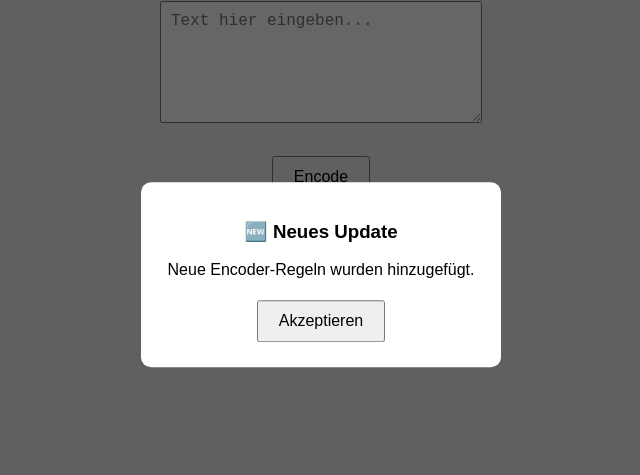
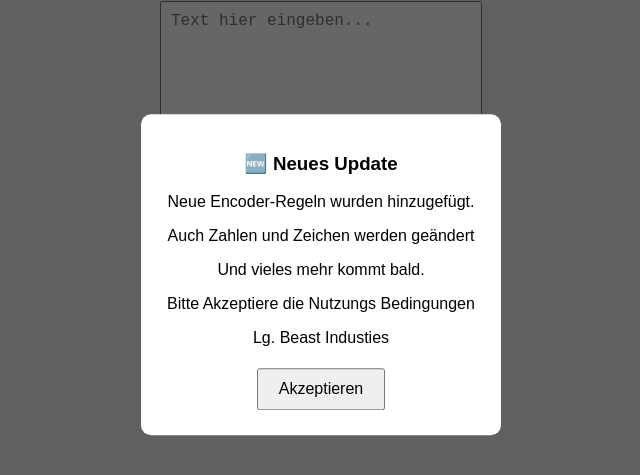
Before and after one commit to Beastmeds/Beast-encode, a plain HTML site: page index.html in a window 1280 px wide. Shown: the part 125-600 px from the top of the page, without its empty margins (319-959 px from the left). Drawn offline with Linux system fonts and the light colour scheme.

Commit message:
Update updatePopup content in index.html
Added additional information about updates and terms.

```diff
--- a/index.html
+++ b/index.html
@@ -79,6 +79,10 @@
     <div class="box">
       <h3>🆕 Neues Update</h3>
       <p>Neue Encoder-Regeln wurden hinzugefügt.</p>
+      <p>Auch Zahlen und Zeichen werden geändert</p>
+      <p>Und vieles mehr kommt bald.</p>
+      <p>Bitte Akzeptiere die Nutzungs Bedingungen</p>
+      <p>Lg. Beast Industies</p>
       <button onclick="closeUpdatePopup()">Akzeptieren</button>
     </div>
   </div>
```
